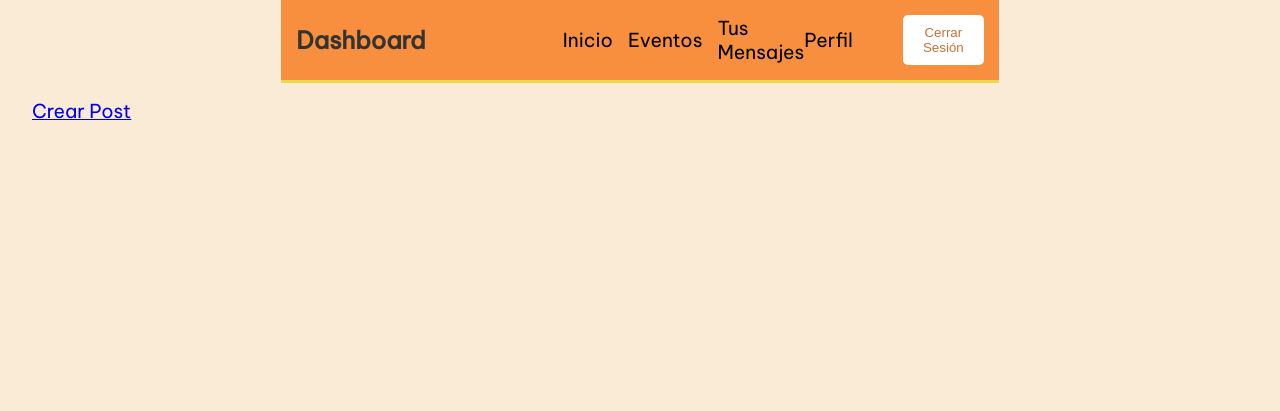
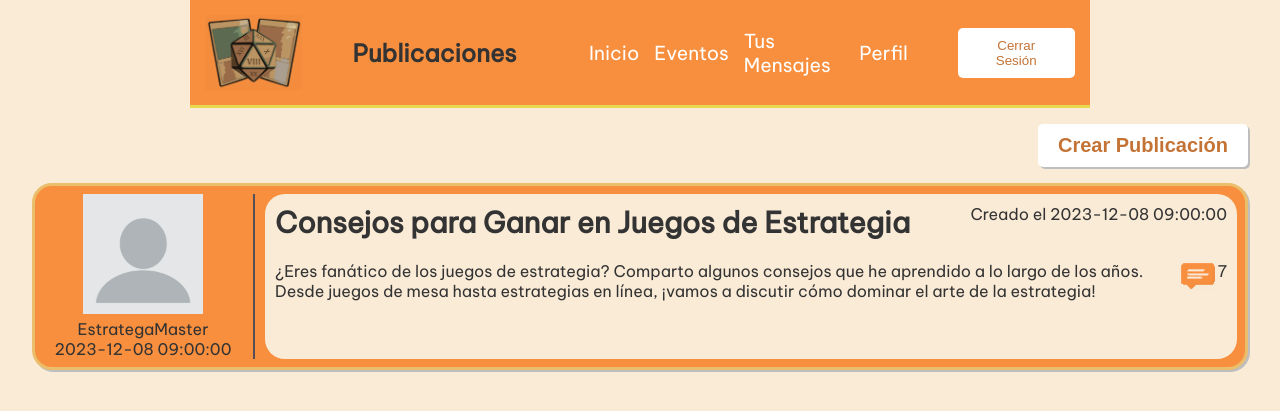
Before and after one commit to Bl3x4r/VIIIGames, a Flask app: page /dashboard in a window 1280 px wide. Shown: the top 411 px of the page. Run offline with Flask 3, Linux system fonts and the light colour scheme; the visitor is signed in with stand-in values (Sample User, id 1); data that the repository does not hold is empty.

Commit message:
mejoras en dashboard y varios

```diff
--- a/app_flask/config/mysqlconnection.py
+++ b/app_flask/config/mysqlconnection.py
@@ -3,7 +3,7 @@
     def __init__(self, db):
         connection = pymysql.connect(host = 'localhost',
                                     user = 'root',
-                                    password = '@B2G3Z6K8benja',
+                                    password = 'root',
                                     db = db,
                                     charset = 'utf8mb4',
                                     cursorclass = pymysql.cursors.DictCursor,
--- a/app_flask/static/css/dashboard.css
+++ b/app_flask/static/css/dashboard.css
@@ -33,7 +33,7 @@
 */
 .logo{
     height: 75px;
-    border-radius: 20px;
+
 }
 
 nav{
@@ -67,7 +67,7 @@
 }
 .item{
     text-decoration: none;
-    color: black;
+    color: white;
 }
 .cont-perfil-btn{
     display: flex;
@@ -85,7 +85,14 @@
 }
 .cuerpo-top{
     display: flex;
+    justify-content: flex-end;
 }
+.crear-btn{
+    box-shadow: 2px 2px #BEBEBE;
+    font-weight: 600;
+    font-size: 20px;
+}
+
 .cuerpo-btm{
     display: flex;
     flex-direction: column;
@@ -93,12 +100,12 @@
 }
 .dash-post{
     display: flex;
-    flex-direction: column;
     background-color: #f88f3e;
     border:#ebbe6b solid;
     border-radius: 20px;
     box-shadow: 2px 2px #BEBEBE;
     padding: 8px;
+    gap: 10px;
 }
 .dp-left{
     display: flex;
@@ -126,8 +133,10 @@
 .dp-right{
     display: flex;
     flex-grow: 1;
+    padding: 10px;
     justify-content: space-between;
     background-color: antiquewhite;
+    border-radius: 20px;
 }
 .dp-td{
     display: flex;
@@ -139,6 +148,10 @@
 .dp-td-tf{
     display: flex;
     justify-content: space-between;
+}
+.dp-td-tf a{
+    text-decoration: none;
+    color: #333;
 }
 .dp-dc{
     display: flex;
--- a/app_flask/templates/tablero.html
+++ b/app_flask/templates/tablero.html
@@ -11,7 +11,8 @@
 </head>
 <nav>
     <div class="cont_izq">
-        <h1>Dashboard</h1>
+        <img src="{{url_for('static', filename='img/logo.png')}}" alt="Logo de VIIIGames" class="img logo">
+        <h1>Publicaciones</h1>
     </div>
     <div class="cont_der">
         <ul class="lista">
@@ -31,7 +32,9 @@
     <div class="cuerpo">
         <div class="cuerpo-top">
             <div class="crear-post">
-                <a href="/crear/post">Crear Post</a>
+                <form action="/crear/post">
+                    <button type="submit" class="crear-btn">Crear Publicación</button>
+                </form>
             </div>
         </div>
         <div class="cuerpo-btm">
@@ -48,7 +51,7 @@
                     <div class="dp-right">
                         <div class="dp-td">
                             <div class="dp-td-tf">
-                                <h2>{{ i.nombre_post }}</h2>
+                                <a href="#"><h2>{{ i.nombre_post }}</h2></a>
                                 <span>Creado el  {{ i.fecha_creacion }}</span>
                             </div>
                             <div class="dp-dc">
@@ -62,6 +65,33 @@
                     </div>
                 </div>
             {% endfor %}
+            <div class="dash-post">
+                <div class="dp-left">
+                    <div class="dp-left-top">
+                        <img src="{{url_for('static', filename='img/foto_perfil.png')}}" alt="Imagen usuario" class="publicacion-usuario-imagen">
+                        <p>EstrategaMaster</p>
+                    </div>
+                    <p>2023-12-08 09:00:00</p>
+                </div>
+                <hr>
+                <div class="dp-right">
+                    <div class="dp-td">
+                        <div class="dp-td-tf">
+                            <a href="/post/1"><h2>Consejos para Ganar en Juegos de Estrategia</h2></a>
+                            <span>Creado el 2023-12-08 09:00:00</span>
+                        </div>
+                        <div class="dp-dc">
+                            <p>¿Eres fanático de los juegos de estrategia? Comparto algunos consejos que he
+                                aprendido a lo largo de los años. Desde juegos de mesa hasta estrategias en
+                                línea, ¡vamos a discutir cómo dominar el arte de la estrategia!</p>
+                            <div class="dp-comentarios">
+                                <img src="{{url_for('static', filename='img/icono_comentarios.png')}}" alt="Ícono Comentarios">
+                                <span>7</span>
+                            </div>
+                        </div>
+                    </div>
+                </div>
+            </div>
         </div>
     </div>
 
```
Also changed, not shown: app_flask/static/img/icono_comentarios.png, app_flask/static/img/logo.png.
